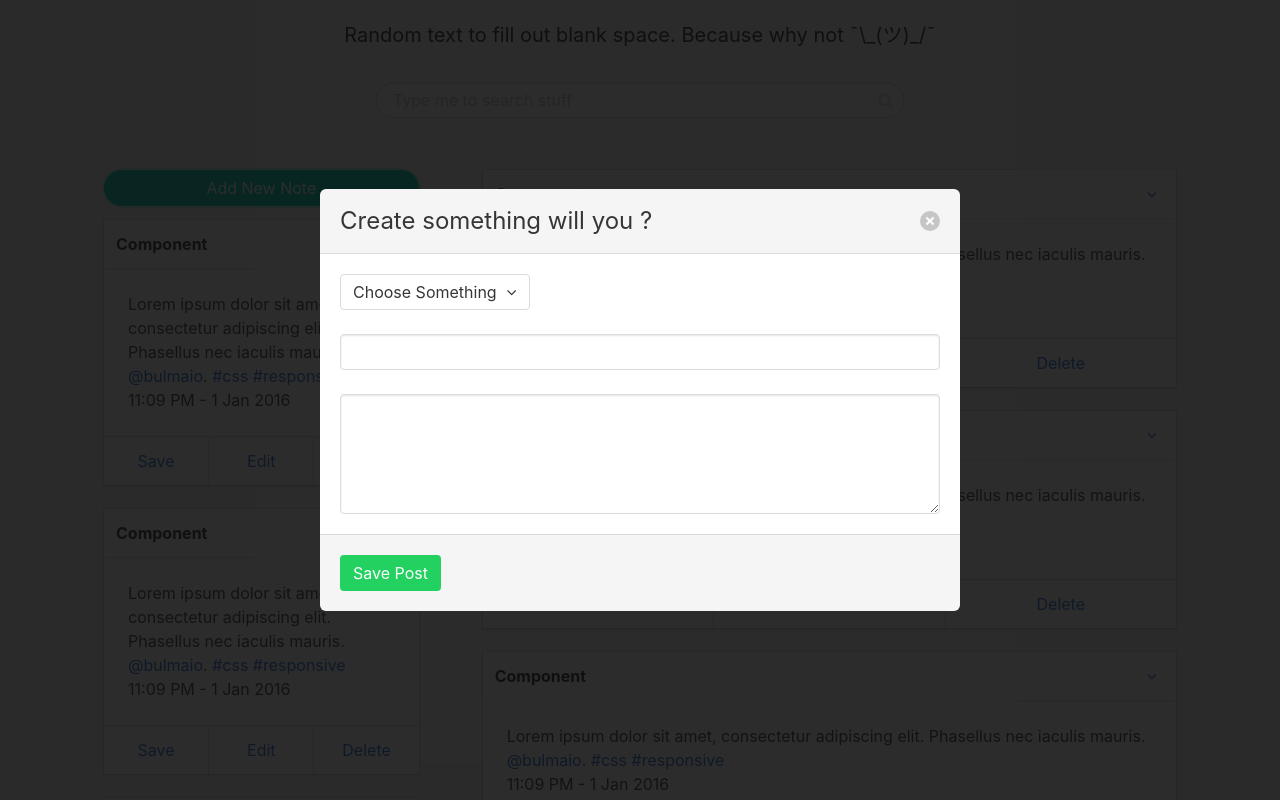
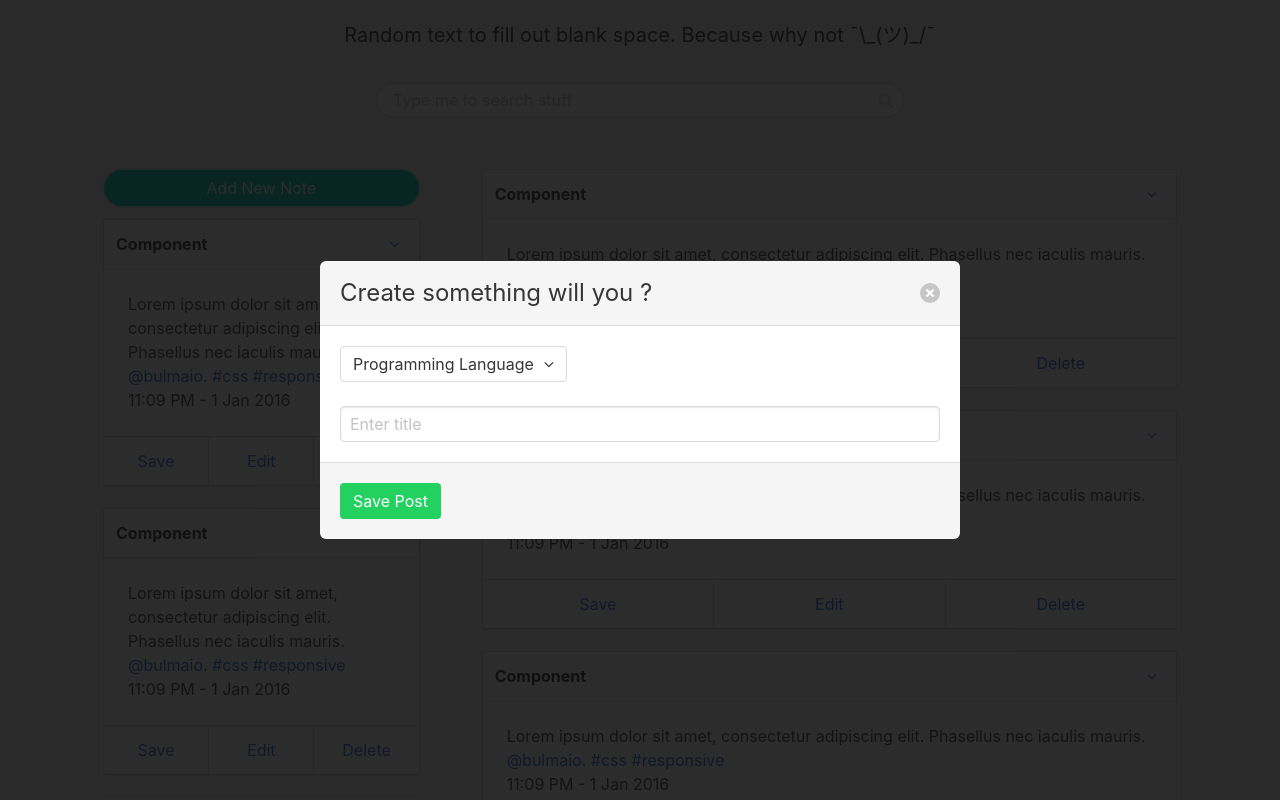
Before and after one commit to tqhuy1811/note-taker, a Vue app in the folder note-taker-client/: page / in a window 1280 px wide. Both pictures are taken after a click on the button "Add New Note". Shown: the top 800 px of the page. Built offline with nearby package versions, Linux system fonts and the light colour scheme.

Commit message:
fixed ui

```diff
--- a/note-taker-client/src/App.vue
+++ b/note-taker-client/src/App.vue
@@ -17,7 +17,7 @@
           <div class="columns is-multiline column-spacing">
             <div class="column is-12">
               <button
-                class="button is-primary is-rounded is-outlined is-fullwidth"
+                class="button is-primary is-rounded  is-fullwidth"
                 id="add-note"
                 v-on:click="triggerPopup"
               >
--- a/note-taker-client/src/components/CreatePost.vue
+++ b/note-taker-client/src/components/CreatePost.vue
@@ -1,6 +1,10 @@
 <template>
 	<div class="modal" id="modal-popup">
-		<div class="modal-background"></div>
+		<div
+			class="modal-background"
+			v-on:click="popUpHandler"
+		>
+		</div>
 			<div class="modal-card">
 				<header class="modal-card-head">
 					<p class="modal-card-title">Create something will you ?</p>
@@ -14,13 +18,14 @@
 				<section class="modal-card-body">
 					<div class="columns  is-multiline">
 						<div class="column is-4">
-							<dropdown :dropdownItems="dropdownItems"/>
+							<dropdown :bus="bus" v-on:item-select="dropDownItemClick" :dropdownItems="dropdownItems"/>
 						</div>
 						<div class="column is-12">
-							<input type="text" v-model="title" class="input">
+							<input placeholder="Enter title" type="text" v-model="title" class="input">
 						</div>
-						<div class="column is-12">
-							<textarea class="textarea" v-model="content"/>
+						<div class="column is-12" v-if="currentSelectItem === 'Note'">
+
+							<textarea placeholder="Enter body content" class="textarea" v-model="content"/>
 						</div>
 					</div>
 
@@ -44,6 +49,7 @@ export default Vue.extend({
 		return {
 			content: '',
 			title:'',
+			currentSelectItem:'Programming Language',
 			dropdownItems: ['Programming Language', 'Note'],
 		};
 	},
@@ -53,6 +59,7 @@ export default Vue.extend({
 	methods: {
 		popUpHandler: function() {
 			const modal = document.getElementById('modal-popup');
+			if(modal)
 				switch(modal.className){
 					case 'modal':
 						modal.className = 'modal is-active';
@@ -64,9 +71,13 @@ export default Vue.extend({
 						break;
 				};
 		},
+		dropDownItemClick: function(currentSelectItem: string) {
+			this.currentSelectItem = currentSelectItem;
+		}
 	},
-	mounted() {
+	created() {
 		this.bus.$on('trigger-popup', this.popUpHandler);
 	},
+
 });
 </script>
--- a/note-taker-client/src/components/Dropdown.vue
+++ b/note-taker-client/src/components/Dropdown.vue
@@ -1,8 +1,8 @@
 <template>
-	<div class="dropdown is-hoverable">
+	<div class="dropdown" id="dropdown">
 		<div class="dropdown-trigger">
-			<button class="button" aria-haspopup="true" aria-controls="dropdown-menu4">
-				<span>Choose Something</span>
+			<button v-on:click="handleDropdown" class="button" aria-haspopup="true" aria-controls="dropdown-menu4">
+				<span>{{ selectedItem }}</span>
 				<span class="icon is-small">
 					<i class="fa fa-angle-down" aria-hidden="true"></i>
 				</span>
@@ -10,7 +10,7 @@
 		</div>
 		<div class="dropdown-menu" id="dropdown-menu4" role="menu">
 			<div class="dropdown-content">
-				<div class="dropdown-item" v-bind:key="item" v-for="item in dropdownItems">
+				<div class="dropdown-item" v-on:click="dropDownItemClick(index)" v-bind:key="index" v-for="(item,index) in dropdownItems">
 					{{ item }}
 				</div>
 			</div>
@@ -21,7 +21,48 @@
 import Vue from 'vue';
 export default Vue.extend({
 	name: 'dropdown',
-	props: ['dropdownItems'],
+		props: {
+		dropdownItems: {
+			type: Array as () => Array<string>,
+			required: true
+		},
+		bus: Object
+	},
+	data: function() {
+		return {
+			selectedItem: this.dropdownItems[0],
+		}
+	},
+
+	methods: {
+		dropDownItemClick: function (id: number) {
+			this.handleDropdown();
+			this.selectedItem = this.dropdownItems[id]
+			this.$emit('item-select',this.dropdownItems[id]);
+		},
+		handleDropdown: function() {
+			const dropdown = document.getElementById('dropdown');
+			if(dropdown)
+				switch(dropdown.className){
+					case 'dropdown':
+						dropdown.className = 'dropdown is-active';
+						break;
+					case 'dropdown is-active':
+						dropdown.className = 'dropdown';
+						break;
+					default:
+						break;
+				}
+		},
+		resetDropdown: function() {
+			const dropdown = document.getElementById('dropdown');
+			if(dropdown)
+				dropdown.className = 'dropdown';
+		},
+	},
+	created() {
+		this.bus.$on('trigger-popup', this.resetDropdown);
+	},
 });
 </script>
 <style>
--- a/note-taker-client/tsconfig.json
+++ b/note-taker-client/tsconfig.json
@@ -1,10 +1,11 @@
 {
   "compilerOptions": {
-    "target": "esnext",
-    "module": "esnext",
+    "target": "es5",
+    "module": "es2015",
     "strict": true,
     "jsx": "preserve",
     "importHelpers": true,
+    "noImplicitThis": true,
     "moduleResolution": "node",
     "experimentalDecorators": true,
     "esModuleInterop": true,
```
Lines whose indentation alone changed are shown as unchanged.
